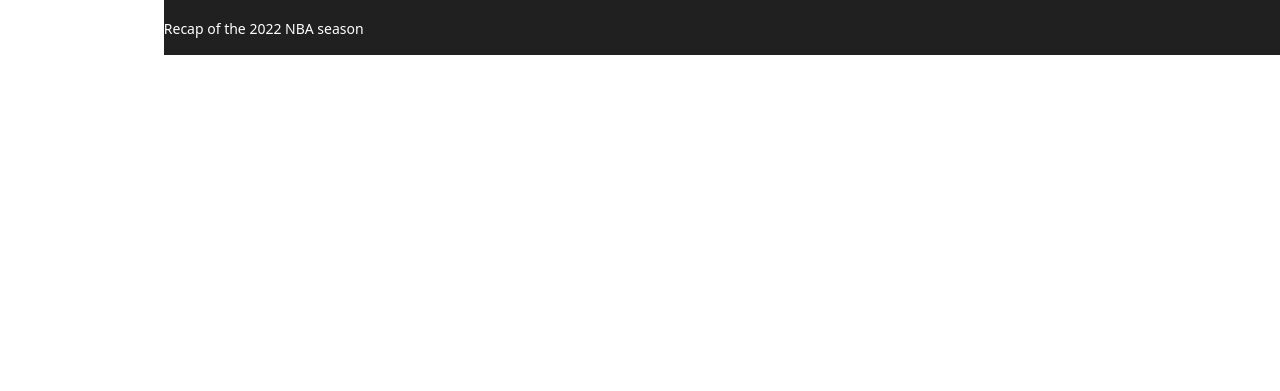
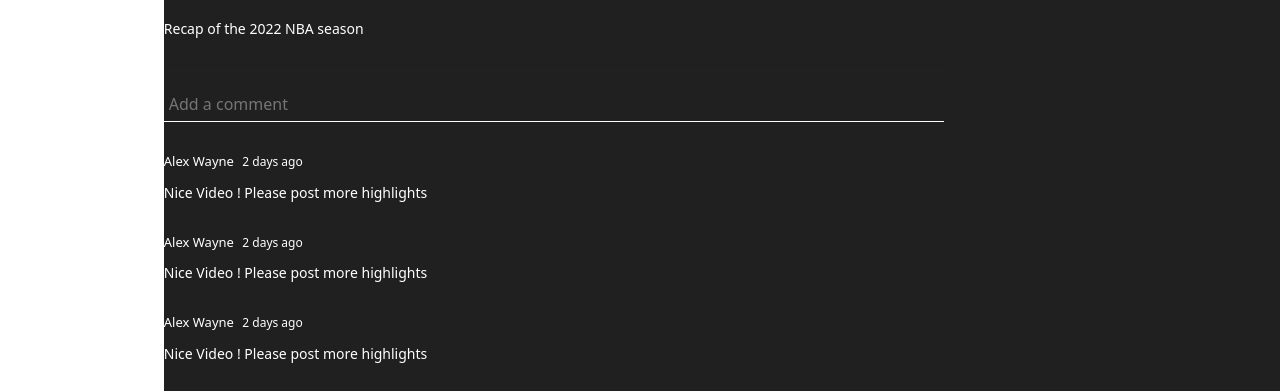
Before and after one commit to imran1289-ah/HighlightTube, a React (Create React App) app in the folder client/app/: page /video/test in a window 1280 px wide. Shown: the part 824-1215 px from the top of the page. Before the commit the page ends 879 px from the top, so only its background shows below. Built offline with nearby package versions, Linux system fonts and the light colour scheme.

Commit message:
Adding the comment section

```diff
--- /dev/null
+++ b/client/app/src/components/Comment.jsx
@@ -0,0 +1,43 @@
+import React from "react";
+import styled from "styled-components";
+
+const Container = styled.div`
+  display: flex;
+  gap: 10px;
+  margin: 30px 0px;
+`;
+
+const Details = styled.div`
+  display: flex;
+  flex-direction: column;
+  gap: 10px;
+`;
+
+const Name = styled.span`
+  font-size: 13px;
+  font-weight: 500;
+  color: white;
+`;
+const Date = styled.span`
+  font-size: 12px;
+  font-weight: 400;
+  color: white;
+  margin-left: 5px;
+`;
+const Text = styled.span`
+  font-size: 14px;
+  color: white;
+`;
+
+export const Comment = () => {
+  return (
+    <Container>
+      <Details>
+        <Name>
+          Alex Wayne <Date>2 days ago</Date>
+        </Name>
+        <Text>Nice Video ! Please post more highlights</Text>
+      </Details>
+    </Container>
+  );
+};
--- /dev/null
+++ b/client/app/src/components/Comments.jsx
@@ -0,0 +1,33 @@
+import React from "react";
+import styled from "styled-components";
+import { Comment } from "./Comment";
+
+const Container = styled.div``;
+
+const NewComment = styled.div`
+  display: flex;
+  align-items: center;
+  gap: 10px;
+`;
+
+const Input = styled.input`
+  border: none;
+  border-bottom: 1px solid white;
+  background-color: transparent;
+  outline: none;
+  padding: 5px;
+  width: 100%;
+`;
+
+export const Comments = () => {
+  return (
+    <Container>
+      <NewComment>
+        <Input placeholder="Add a comment "></Input>
+      </NewComment>
+      <Comment />
+      <Comment />
+      <Comment />
+    </Container>
+  );
+};
--- a/client/app/src/pages/Video.jsx
+++ b/client/app/src/pages/Video.jsx
@@ -2,6 +2,7 @@ import React from "react";
 import styled from "styled-components";
 import ThumbUpIcon from "@mui/icons-material/ThumbUp";
 import ThumbDownIcon from "@mui/icons-material/ThumbDown";
+import { Comments } from "../components/Comments";
 
 const Container = styled.div`
   display: flex;
@@ -129,6 +130,8 @@ const Video = () => {
           </ChannelInfo>
           <Subscribe>SUBSCRIBE</Subscribe>
         </Channel>
+        <Hr></Hr>
+        <Comments></Comments>
       </Content>
 
       <Recommendation>Recommendation</Recommendation>
```
